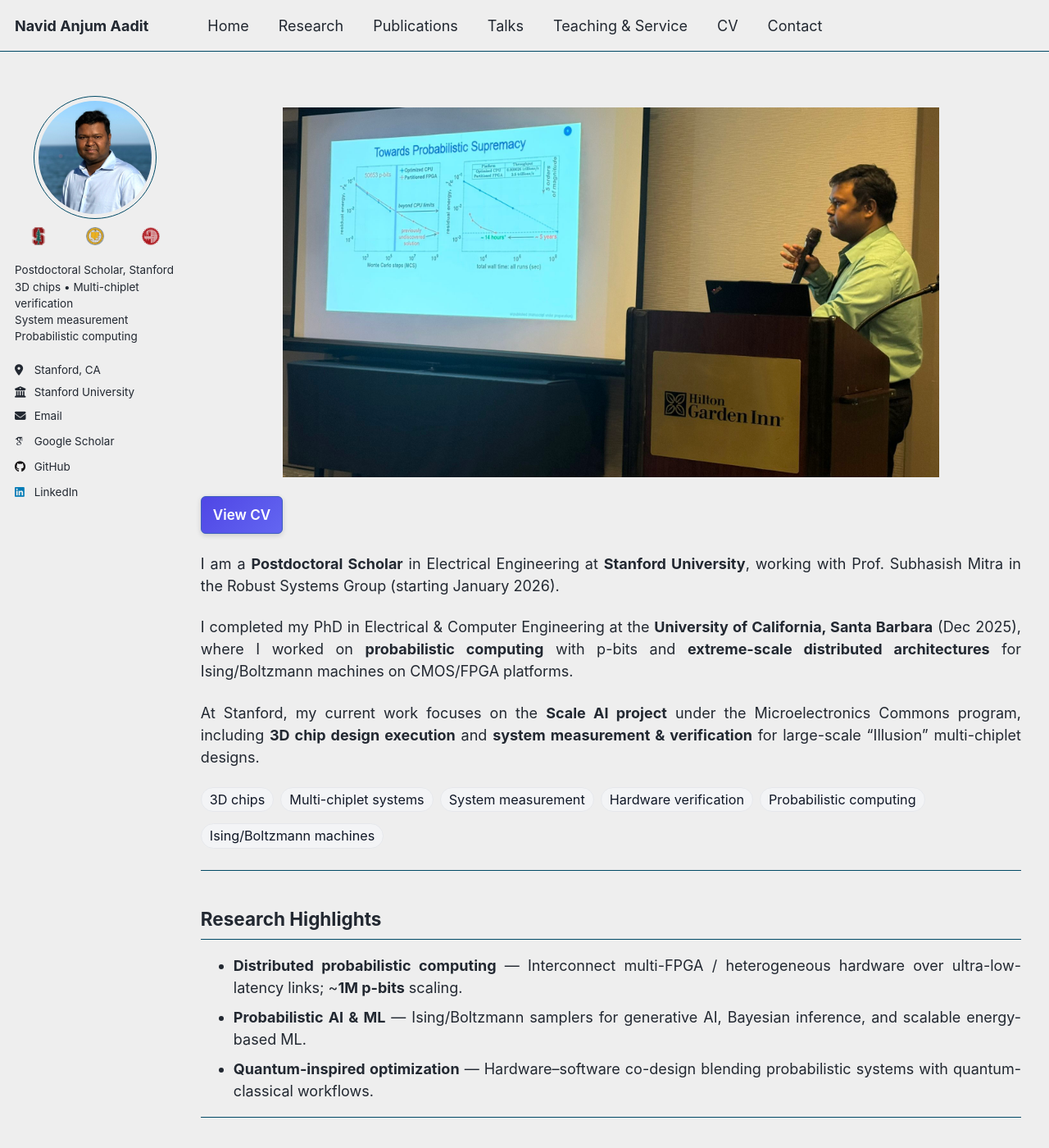
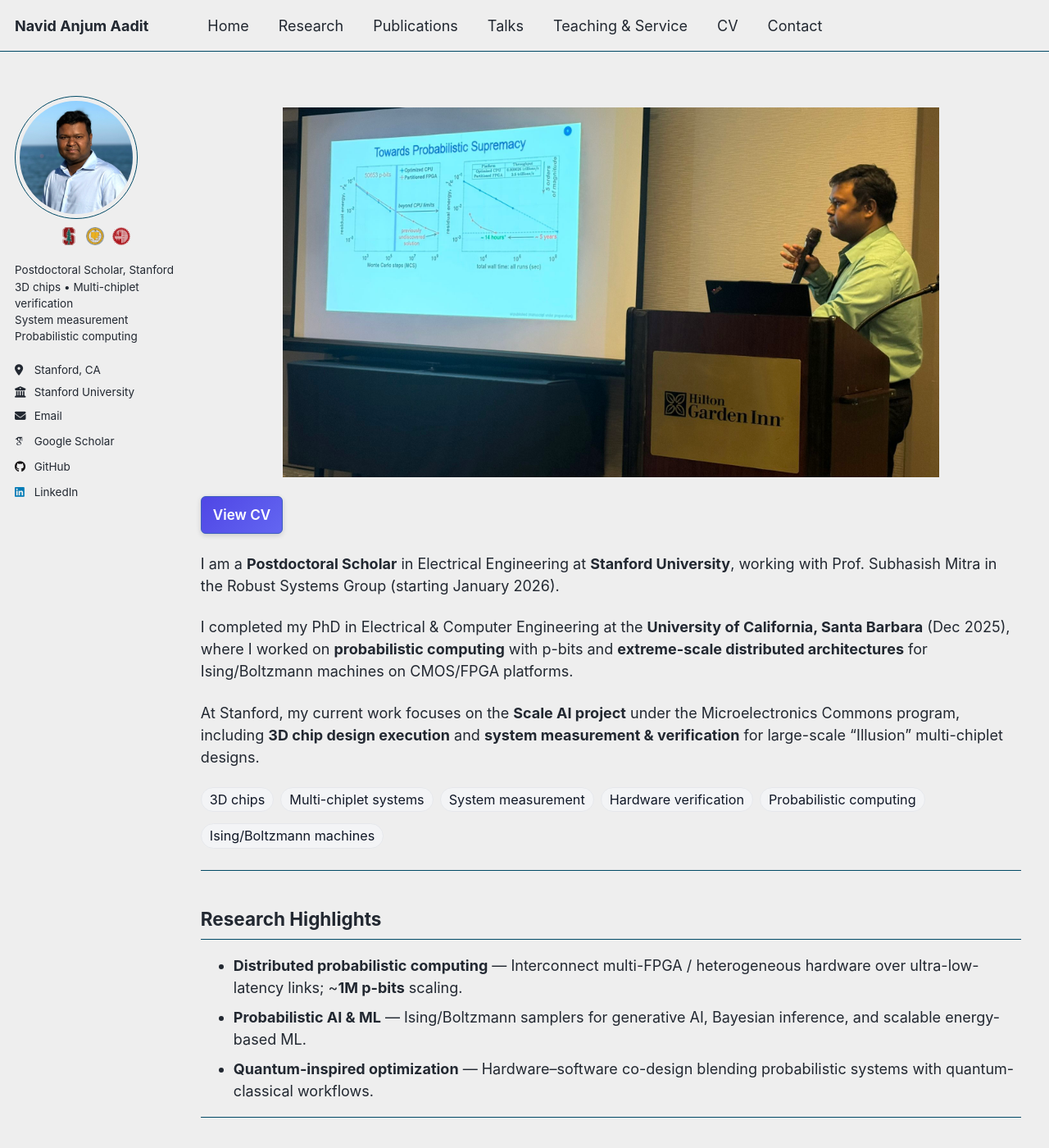
Before and after one commit to navidaadit/navidaadit.github.io, a Jekyll site: the page built from _pages/about.md, in a window 1280 px wide and 1400 px high. Shown: the whole window at 82% size. Built offline with Jekyll 4.4.1, drawn with Linux system fonts in a browser that asks for light colours; some web fonts are replaced.

Commit message:
Update _custom.scss

```diff
--- a/_sass/_custom.scss
+++ b/_sass/_custom.scss
@@ -17,15 +17,7 @@
 }
 
 /* ---------- Content width cap inside right column ---------- */
-:root {
-  --content-max: 75%;            /* simple size var (not theme-related) */
-
-  /* Sidebar avatar + logos sizing */
-  --avatar-size: 150px;
-  --avatar-size-mobile: 110px;
-  --affil-logo-size: 22px;
-  --affil-gap: 10px;
-}
+:root { --content-max: 75%; } /* simple size var (not theme-related) */
 
 /* Limit inner text width (not hero/pills/CV button) */
 .layout--single .page__content > *:not(.hero-img):not(.keyword-pills):not(.cv-row) {
@@ -44,60 +36,48 @@
 .page::after { content: ""; display: block; clear: both; }
 
 /* ---------- Author block (avatar + bio) ---------- */
-/* Make avatar container a fixed-width centered box
-   so logos can align to the exact same center */
-.author__avatar {
-  width: var(--avatar-size);
-  margin-left: auto;
-  margin-right: auto;
-  text-align: center;
-}
+/* Desktop: consistent avatar */
 .author__avatar img {
-  width: var(--avatar-size);
-  height: var(--avatar-size);
+  width: 150px;
+  height: 150px;
   object-fit: cover;
   border-radius: 50%;
-  display: block;
 }
 
-/* Phone: slightly smaller avatar, clean stacking */
+/* Phone: slightly smaller avatar, bio under photo, clean stacking */
 @media (max-width: 640px){
-  .author__avatar { width: var(--avatar-size-mobile); }
-  .author__avatar img { width: var(--avatar-size-mobile); height: var(--avatar-size-mobile); }
+  .author__avatar img { width: 110px; height: 110px; }
   .author__content, .author__bio { display:block; margin-top:8px; }
   .author__content p, .author__bio { text-align:left !important; }
 }
 
-/* --- Affiliation logos: SAME centered box width as avatar --- */
-.affil-logos-wrap{
-  width: var(--avatar-size);
-  margin-left: auto;
-  margin-right: auto;
-  margin-top: 8px;     /* small, controlled gap under headshot */
-  margin-bottom: 0;
-  padding: 0;
-  display: flex;
-  justify-content: center;
-}
-.affil-logos{
-  display: flex;
-  align-items: center;
-  justify-content: center;
-  gap: var(--affil-gap);
-  line-height: 1;
-  margin: 0;
-  padding: 0;
-}
-.affil-logo{
-  width: var(--affil-logo-size);
-  height: var(--affil-logo-size);
-  object-fit: contain;
-  display: block;
+/* --- Affiliation logos (centered under headshot; no spacing blow-ups) --- */
+/* IMPORTANT: scope to sidebar so main-content justification never stretches them */
+.sidebar .affil-logos{
+  display: flex !important;
+  width: 100% !important;
+  justify-content: center !important;   /* centered under avatar */
+  align-items: center !important;
+  gap: 10px !important;
+  line-height: 1 !important;
+  margin: 6px 0 0 0 !important;         /* tight (no big gap) */
+  padding: 0 !important;
+  text-align: center !important;         /* immune if any text-align leaks */
+  flex-wrap: nowrap !important;
 }
 
-/* Mobile: keep the SAME logic with the smaller avatar box */
-@media (max-width: 640px){
-  .affil-logos-wrap{ width: var(--avatar-size-mobile); }
+.sidebar .affil-logo{
+  width: 22px;
+  height: 22px;
+  object-fit: contain;
+  display: block !important;             /* avoid inline whitespace behavior */
+}
+
+/* Keep sidebar text left-aligned (logos stay centered) */
+.sidebar .author__content,
+.sidebar .author__content *,
+.sidebar .author__bio{
+  text-align: left !important;
 }
 
 /* Remove any built-in hero from the theme */
@@ -245,8 +225,8 @@
   }
 }
 
-/* Justify body text globally BUT no hyphenation */
-.page__content {
+/* Justify main content only (NOT sidebar/author area) */
+.layout--single .page__content {
   text-align: justify !important;
   text-justify: inter-word;
 }
```
